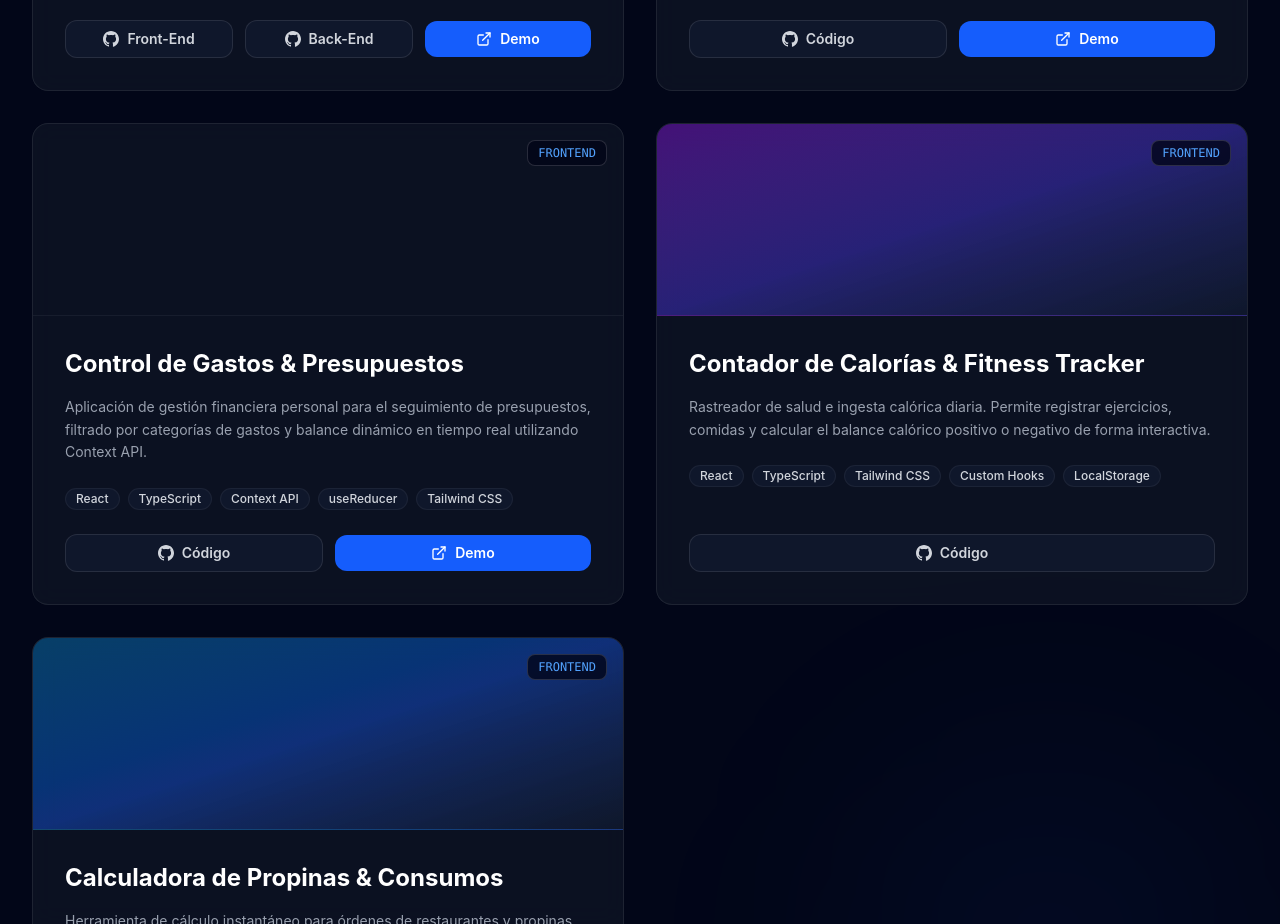
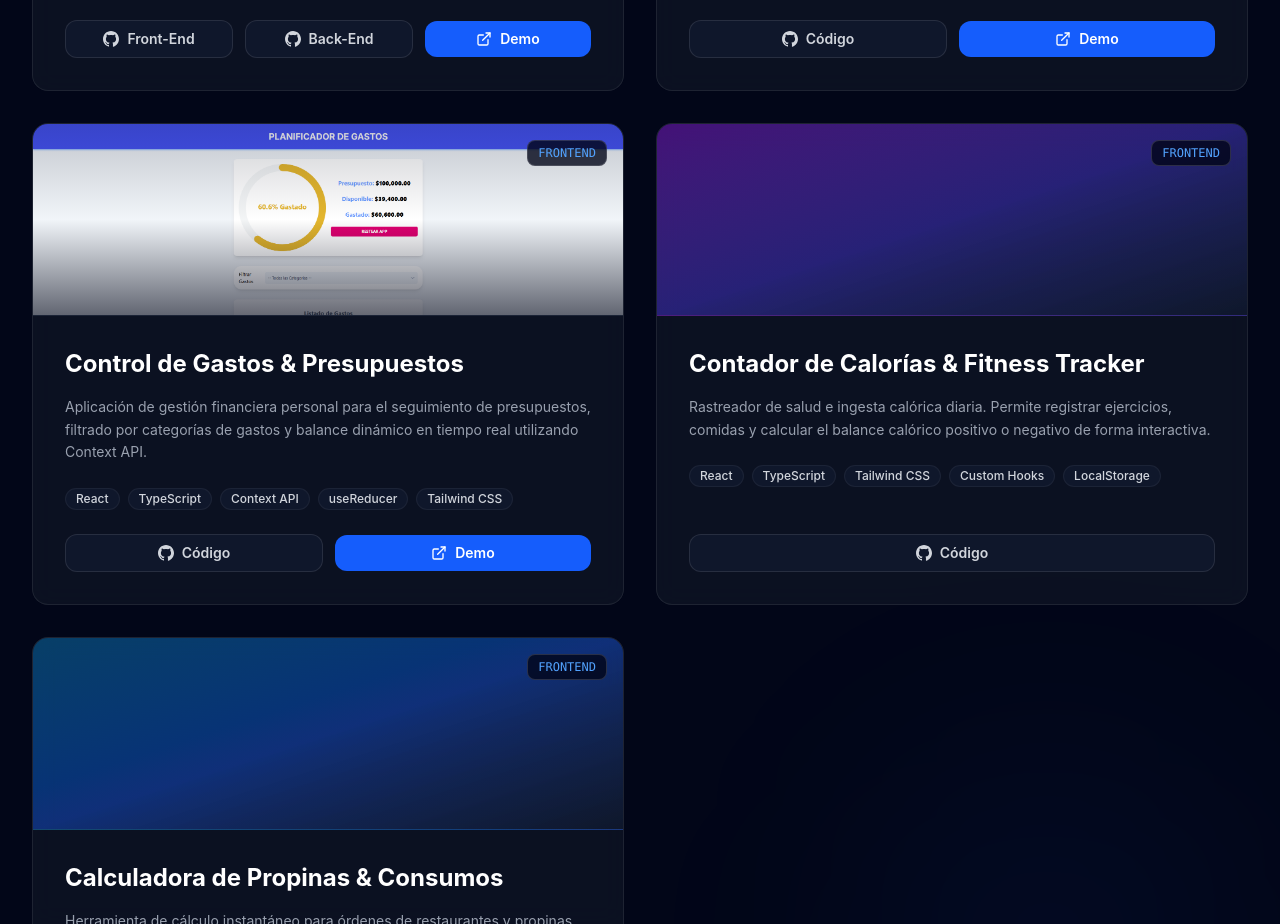
Before and after one commit to joaquinDev22/Portfolio, a React (Vite) app in the folder MiPortfolio/: page / in a window 1280 px wide. Shown: the part 3120-4044 px from the top of the page. Built offline with nearby package versions, Linux system fonts and the light colour scheme.

Commit message:
Actualizar propiedades de imagen en projectsData para mejorar la presentación visual

```diff
--- a/MiPortfolio/src/data/projectsData.ts
+++ b/MiPortfolio/src/data/projectsData.ts
@@ -29,7 +29,8 @@ export const projectsData: Project[] = [
     tags: ["React", "TypeScript", "Context API", "useReducer", "Tailwind CSS"],
     githubFrontUrl: "https://github.com/joaquinDev22/Control-de-gastos-presupuestos-e-ingresos-context-API",
     liveUrl: "https://budget-tracker-by-joaquindev22.netlify.app/",
-    imageColor: "/budgetTracker.png"
+    imageColor: "from-emerald-600/40 via-teal-600/40 to-slate-900",
+    image:"/budgetTracker.png"
   },
   {
     title: "Contador de Calorías & Fitness Tracker",
```
